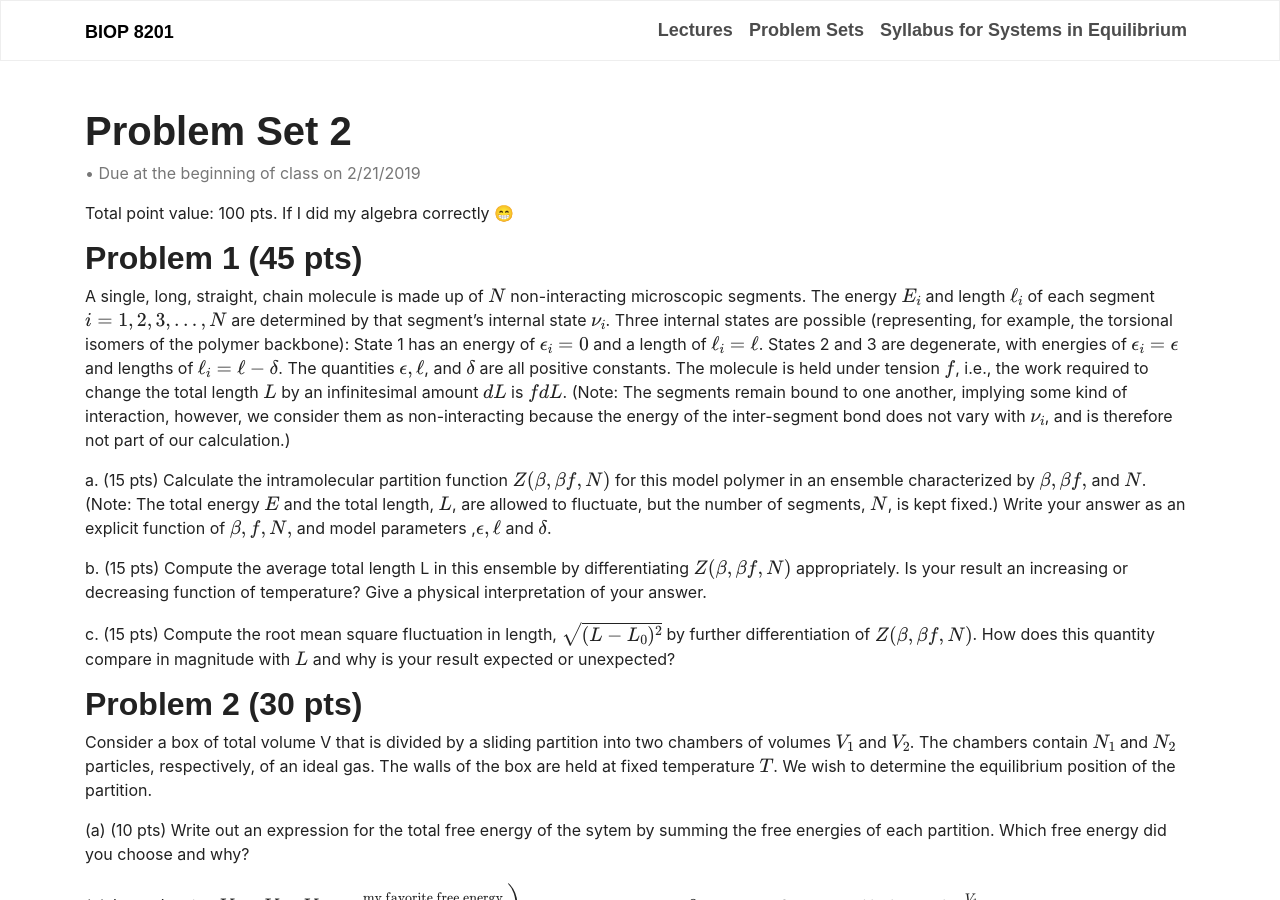
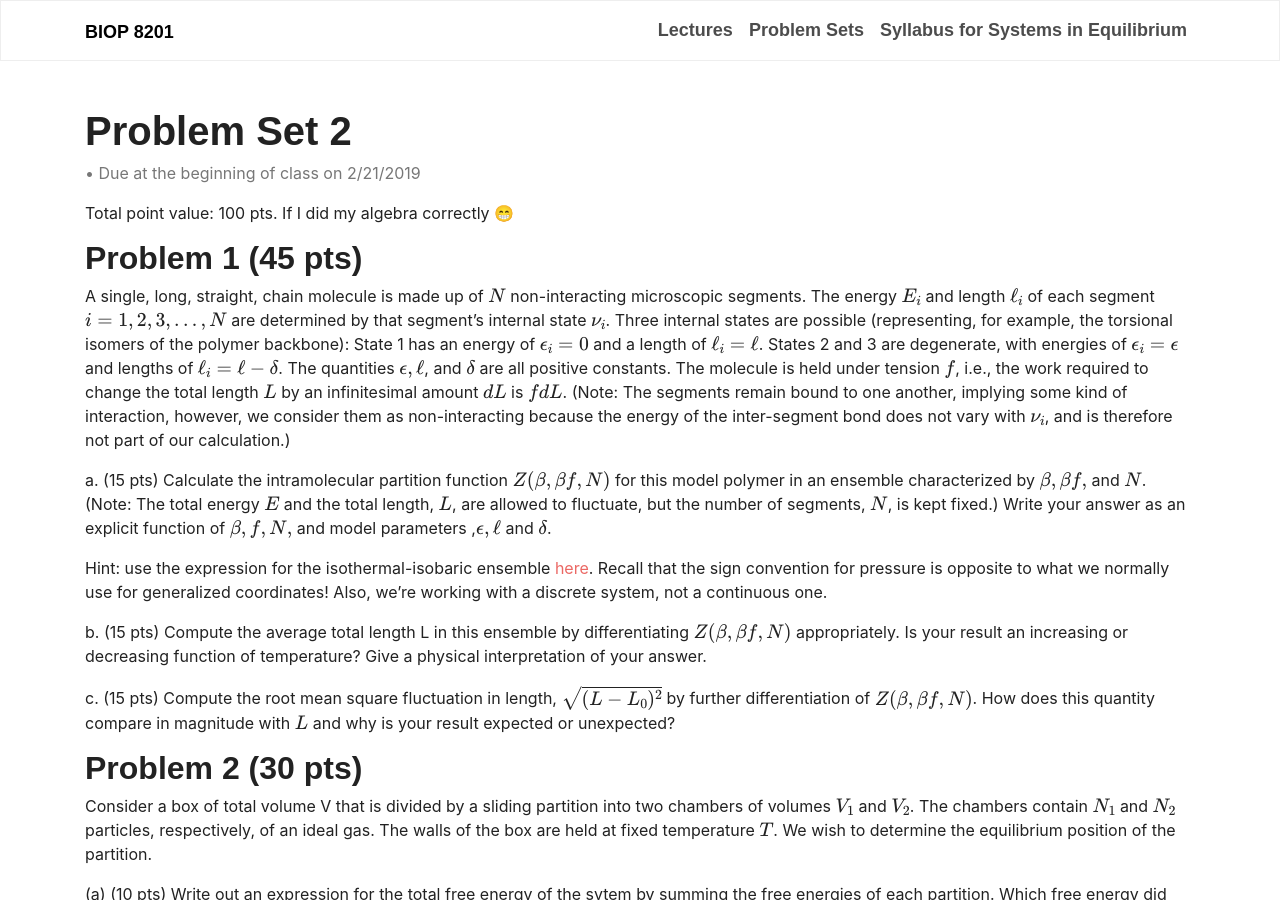
Before and after one commit to jmhays/biop-web, a Jekyll site: the page built from problem_sets/ps2.md, in a window 1280 px wide and 900 px high. Built offline with Jekyll 4.4.1, drawn with Linux system fonts in a browser that asks for light colours; emoji names are drawn with the system emoji font; some web fonts are replaced; formulas are drawn with MathJax 3.

Commit message:
Add hint for problem 1

```diff
--- a/problem_sets/ps2.md
+++ b/problem_sets/ps2.md
@@ -10,6 +10,8 @@ Total point value: 100 pts. If I did my algebra correctly :grin:
 A single, long, straight, chain molecule is made up of $$N$$ non-interacting microscopic segments. The energy $$E_i$$ and length $$\ell_i$$ of each segment $$i = 1, 2, 3, ... , N$$ are determined by that segment's internal state $$\nu_i$$. Three internal states are possible (representing, for example, the torsional isomers of the polymer backbone): State 1 has an energy of $$\epsilon_i=0$$ and a length of $$\ell_i = \ell$$. States 2 and 3 are degenerate, with energies of $$\epsilon_i = \epsilon$$ and lengths of $$\ell_i = \ell - \delta$$. The quantities $$\epsilon, \ell$$, and $$\delta$$ are all positive constants. The molecule is held under tension $$f$$, i.e., the work required to change the total length $$L$$ by an infinitesimal amount $$dL$$ is $$fdL$$. (Note: The segments remain bound to one another, implying some kind of interaction, however, we consider them as non-interacting because the energy of the inter-segment bond does not vary with $$\nu_i$$, and is therefore not part of our calculation.)
 
 a. (15 pts) Calculate the intramolecular partition function $$Z(\beta, \beta f, N )$$ for this model polymer in an ensemble characterized by $$\beta, \beta f,$$ and $$N$$. (Note: The total energy $$E$$ and the total length, $$L$$, are allowed to fluctuate, but the number of segments, $$N$$, is kept fixed.) Write your answer as an explicit function of $$\beta, f, N,$$ and model parameters ,$$\epsilon, \ell$$ and $$\delta$$.
+
+Hint: use the expression for the isothermal-isobaric ensemble [here](https://en.wikipedia.org/wiki/Isothermal%E2%80%93isobaric_ensemble). Recall that the sign convention for pressure is opposite to what we normally use for generalized coordinates! Also, we're working with a discrete system, not a continuous one.
 
 b. (15 pts) Compute the average total length L in this ensemble by differentiating $$Z(\beta, \beta f, N )$$ appropriately. Is your result an increasing or decreasing function of temperature? Give a physical interpretation of your answer.
 
```
